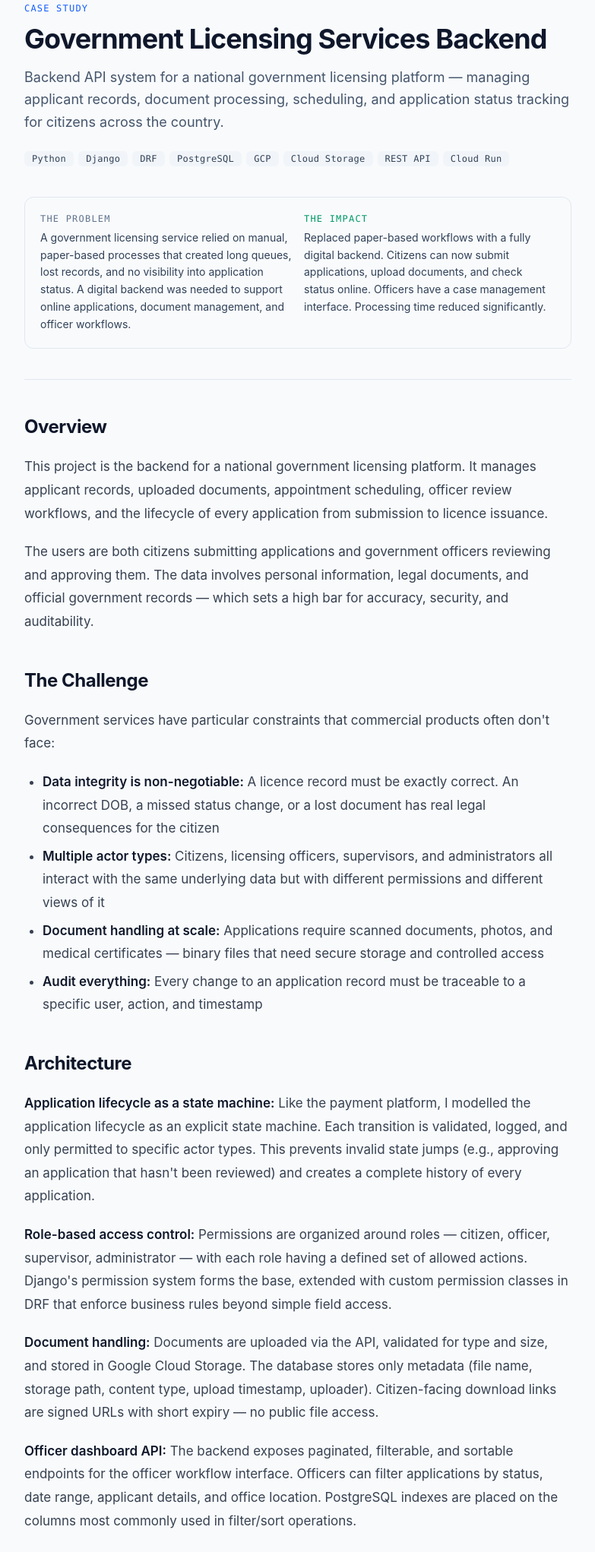
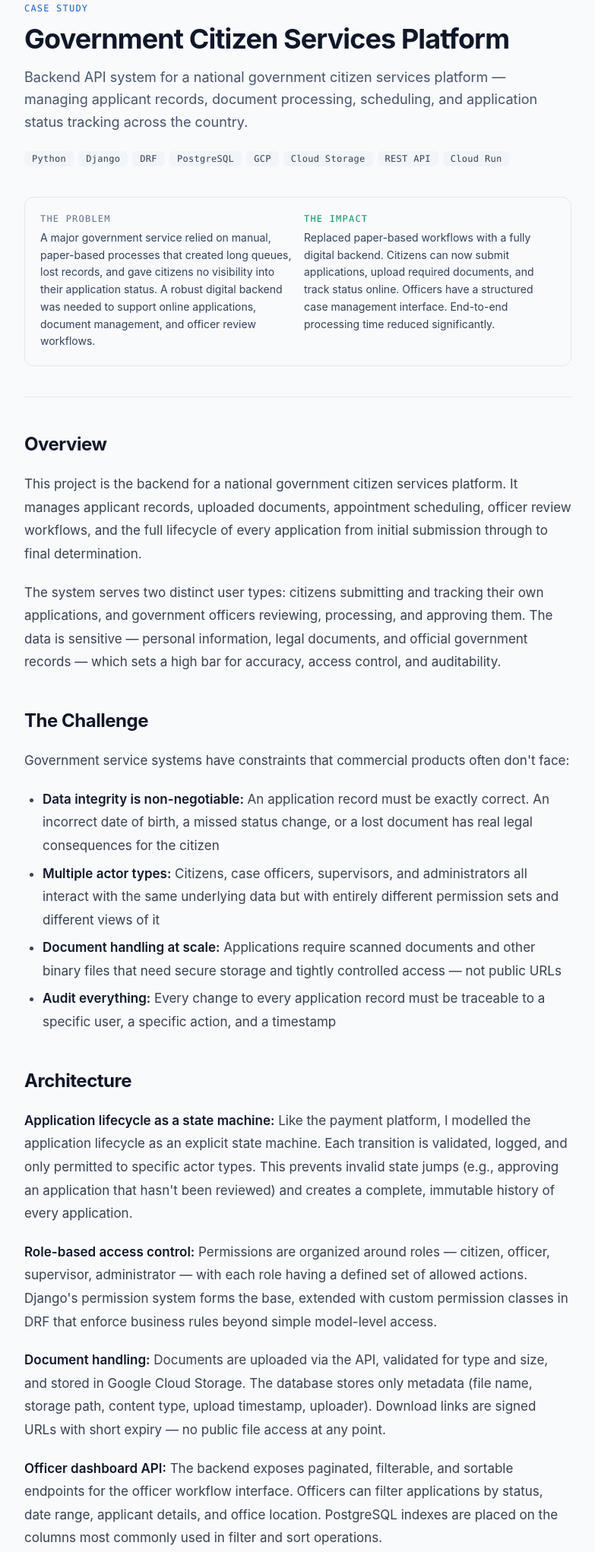
Before and after one commit to kwamito/kwamito.github.io, an Astro site: page /projects/driver-vehicle-services in a window 1280 px wide. Shown: the part 177-2220 px from the top of the page at 76% size, without its empty margins (248-1031 px from the left). Built offline with nearby package versions, Linux system fonts and the light colour scheme; Astro itself is replaced by a stand-in of ours.

Commit message:
chore: genericise government services project — remove all identifying details

```diff
--- a/src/content/projects/driver-vehicle-services.mdx
+++ b/src/content/projects/driver-vehicle-services.mdx
@@ -1,8 +1,8 @@
 ---
-title: "Government Licensing Services Backend"
-description: "Backend API system for a national government licensing platform — managing applicant records, document processing, scheduling, and application status tracking for citizens across the country."
-problem: "A government licensing service relied on manual, paper-based processes that created long queues, lost records, and no visibility into application status. A digital backend was needed to support online applications, document management, and officer workflows."
-impact: "Replaced paper-based workflows with a fully digital backend. Citizens can now submit applications, upload documents, and check status online. Officers have a case management interface. Processing time reduced significantly."
+title: "Government Citizen Services Platform"
+description: "Backend API system for a national government citizen services platform — managing applicant records, document processing, scheduling, and application status tracking across the country."
+problem: "A major government service relied on manual, paper-based processes that created long queues, lost records, and gave citizens no visibility into their application status. A robust digital backend was needed to support online applications, document management, and officer review workflows."
+impact: "Replaced paper-based workflows with a fully digital backend. Citizens can now submit applications, upload required documents, and track status online. Officers have a structured case management interface. End-to-end processing time reduced significantly."
 tags: ["Python", "Django", "DRF", "PostgreSQL", "GCP", "Cloud Storage", "REST API", "Cloud Run"]
 order: 2
 featured: true
@@ -10,51 +10,49 @@ featured: true
 
 ## Overview
 
-This project is the backend for a national government licensing platform. It manages applicant records, uploaded documents, appointment scheduling, officer review workflows, and the lifecycle of every application from submission to licence issuance.
+This project is the backend for a national government citizen services platform. It manages applicant records, uploaded documents, appointment scheduling, officer review workflows, and the full lifecycle of every application from initial submission through to final determination.
 
-The users are both citizens submitting applications and government officers reviewing and approving them. The data involves personal information, legal documents, and official government records — which sets a high bar for accuracy, security, and auditability.
+The system serves two distinct user types: citizens submitting and tracking their own applications, and government officers reviewing, processing, and approving them. The data is sensitive — personal information, legal documents, and official government records — which sets a high bar for accuracy, access control, and auditability.
 
 ## The Challenge
 
-Government services have particular constraints that commercial products often don't face:
+Government service systems have constraints that commercial products often don't face:
 
-- **Data integrity is non-negotiable:** A licence record must be exactly correct. An incorrect DOB, a missed status change, or a lost document has real legal consequences for the citizen
-- **Multiple actor types:** Citizens, licensing officers, supervisors, and administrators all interact with the same underlying data but with different permissions and different views of it
-- **Document handling at scale:** Applications require scanned documents, photos, and medical certificates — binary files that need secure storage and controlled access
-- **Audit everything:** Every change to an application record must be traceable to a specific user, action, and timestamp
+- **Data integrity is non-negotiable:** An application record must be exactly correct. An incorrect date of birth, a missed status change, or a lost document has real legal consequences for the citizen
+- **Multiple actor types:** Citizens, case officers, supervisors, and administrators all interact with the same underlying data but with entirely different permission sets and different views of it
+- **Document handling at scale:** Applications require scanned documents and other binary files that need secure storage and tightly controlled access — not public URLs
+- **Audit everything:** Every change to every application record must be traceable to a specific user, a specific action, and a timestamp
 
 ## Architecture
 
 **Application lifecycle as a state machine:**
-Like the payment platform, I modelled the application lifecycle as an explicit state machine. Each transition is validated, logged, and only permitted to specific actor types. This prevents invalid state jumps (e.g., approving an application that hasn't been reviewed) and creates a complete history of every application.
+Like the payment platform, I modelled the application lifecycle as an explicit state machine. Each transition is validated, logged, and only permitted to specific actor types. This prevents invalid state jumps (e.g., approving an application that hasn't been reviewed) and creates a complete, immutable history of every application.
 
 **Role-based access control:**
-Permissions are organized around roles — citizen, officer, supervisor, administrator — with each role having a defined set of allowed actions. Django's permission system forms the base, extended with custom permission classes in DRF that enforce business rules beyond simple field access.
+Permissions are organized around roles — citizen, officer, supervisor, administrator — with each role having a defined set of allowed actions. Django's permission system forms the base, extended with custom permission classes in DRF that enforce business rules beyond simple model-level access.
 
 **Document handling:**
-Documents are uploaded via the API, validated for type and size, and stored in Google Cloud Storage. The database stores only metadata (file name, storage path, content type, upload timestamp, uploader). Citizen-facing download links are signed URLs with short expiry — no public file access.
+Documents are uploaded via the API, validated for type and size, and stored in Google Cloud Storage. The database stores only metadata (file name, storage path, content type, upload timestamp, uploader). Download links are signed URLs with short expiry — no public file access at any point.
 
 **Officer dashboard API:**
-The backend exposes paginated, filterable, and sortable endpoints for the officer workflow interface. Officers can filter applications by status, date range, applicant details, and office location. PostgreSQL indexes are placed on the columns most commonly used in filter/sort operations.
+The backend exposes paginated, filterable, and sortable endpoints for the officer workflow interface. Officers can filter applications by status, date range, applicant details, and office location. PostgreSQL indexes are placed on the columns most commonly used in filter and sort operations.
 
 ## Technical Highlights
 
 **Efficient pagination at scale:**
-Standard offset-based pagination degrades at high page numbers. For the officer queue (which can have tens of thousands of pending applications), I implemented keyset-based pagination using the application's created timestamp and primary key as the cursor. Constant-time page retrieval regardless of dataset size.
+Standard offset-based pagination degrades at high page numbers. For the officer queue (which can hold tens of thousands of pending applications), I implemented keyset-based pagination using the application's created timestamp and primary key as the cursor. Constant-time page retrieval regardless of dataset size.
 
 **Structured audit logging:**
 Rather than storing audit events in the main application tables, I wrote a lightweight audit logging middleware that captures the authenticated user, the model changed, the field-level diff, and the timestamp — stored in a separate audit log table that nothing in the application ever modifies after write.
 
 **Bulk operations:**
-Officers frequently need to update the status of many applications at once (e.g., clearing a batch of applications from a processing queue). The API supports bulk status transitions with a single database round-trip using `update()` on a queryset — not a Python loop calling `save()`.
+Officers frequently need to update the status of many applications at once. The API supports bulk status transitions with a single database round-trip using `update()` on a queryset — not a Python loop calling `save()`.
 
 **Secret and credential management:**
 All environment-specific configuration (database credentials, storage bucket names, API secrets) flows through GCP Secret Manager. The application has no configuration files committed to source control.
 
 ## What I Learned
 
-Working on government systems reinforces something that commercial product work can sometimes soften: correctness is not optional. When the data represents legal records, "close enough" isn't a valid outcome.
+Working on government systems reinforces something that commercial product work can sometimes soften: correctness is not optional. When the data underpins official decisions affecting citizens, "close enough" isn't a valid outcome.
 
 This project strengthened my understanding of role-based access control design, the value of explicit state machines for complex record lifecycles, and how to build APIs that are easy for other developers to build interfaces on top of.
-
-{/* TODO: Add any additional context you're comfortable sharing */}
--- a/src/pages/experience.astro
+++ b/src/pages/experience.astro
@@ -15,7 +15,7 @@ const roles = [
     current: true,
     highlights: [
       'Designed and built a national-scale payment and transaction processing platform handling 10,000+ daily transactions, including automated reconciliation, multi-gateway routing, and real-time reporting.',
-      'Architected and delivered the backend for a national government licensing platform, serving citizens at scale with strict data integrity and compliance requirements.',
+      'Architected and delivered the backend for a national government citizen services platform, serving citizens at scale with strict data integrity and compliance requirements.',
       'Built a reporting and analytics engine using PostgreSQL materialized views, reducing report generation time from minutes to seconds for high-volume data workloads.',
       'Led migration of core services to Google Cloud Platform (Cloud Run + Cloud SQL), implementing zero-downtime deployment pipelines with GitHub Actions and Docker.',
       'Implemented observability stack using GlitchTip (Sentry-compatible) for error tracking, structured logging, and production performance monitoring across all services.',
```
